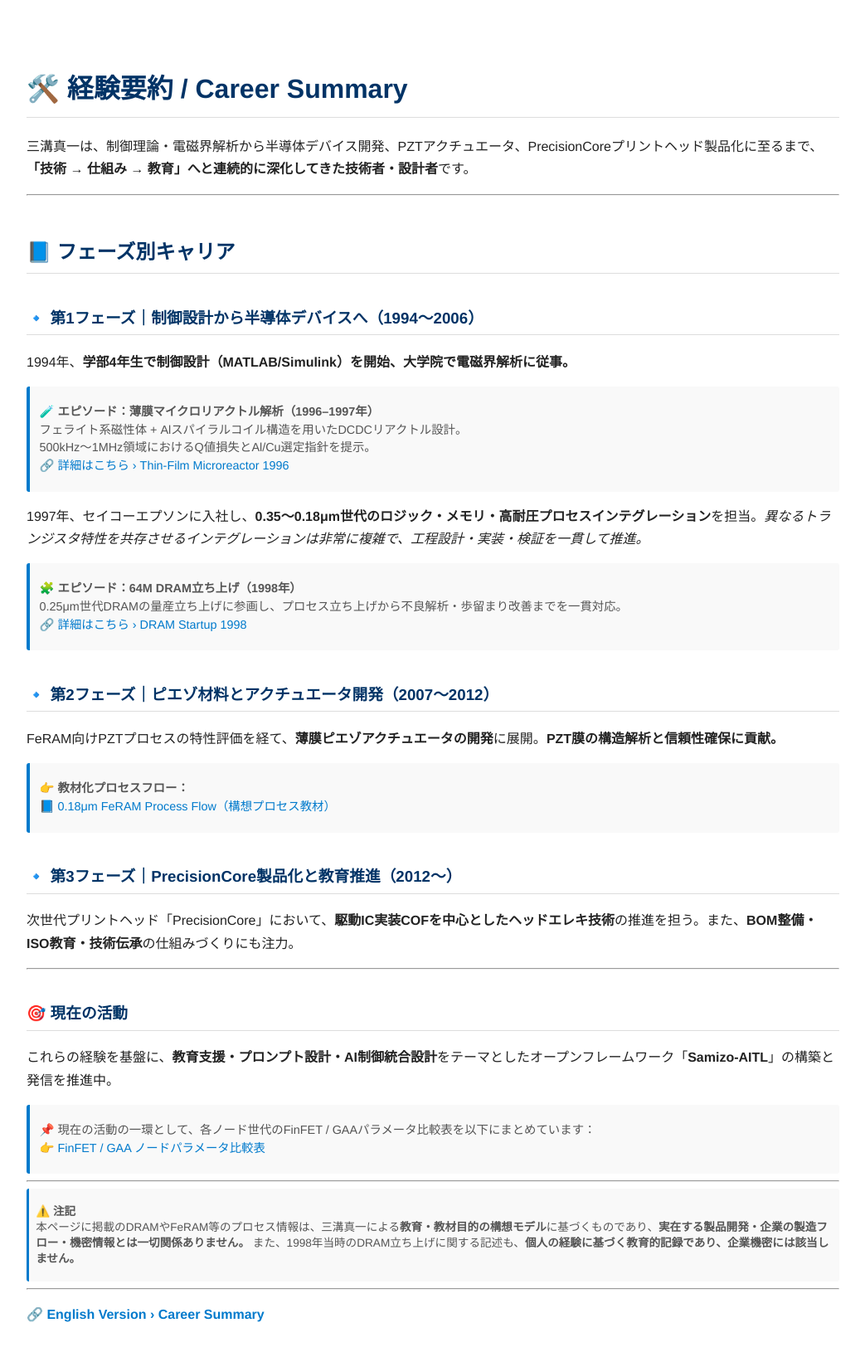
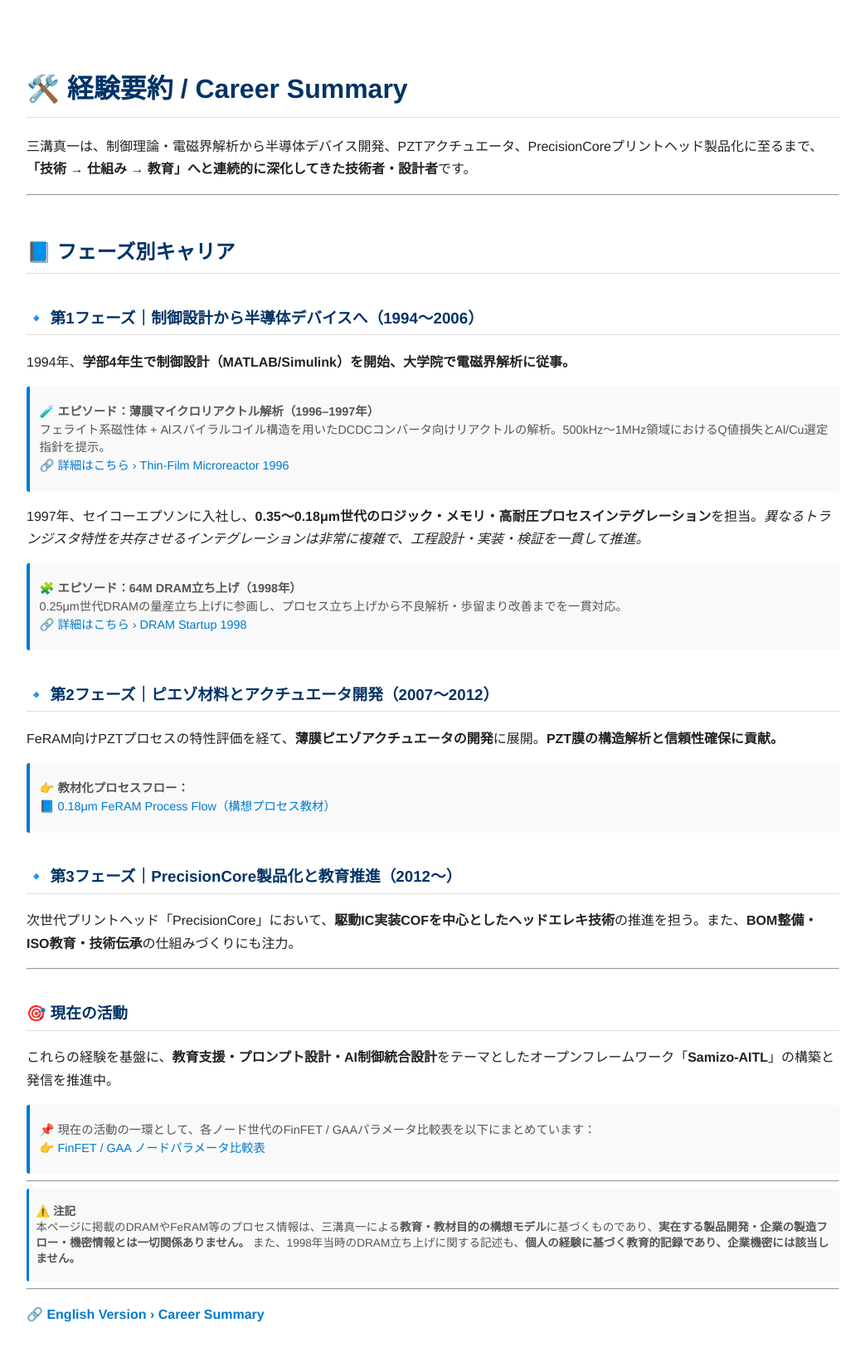
Before and after one commit to Samizo-AITL/Samizo-AITL.github.io, a Jekyll site: the page built from about/career-summary.md, in a window 1280 px wide. Shown: the whole page at 83% size, without its empty margins (118-1161 px from the left). Built offline with Jekyll 4.4.1, drawn with Linux system fonts in a browser that asks for light colours.

Commit message:
Update career-summary.md

```diff
--- a/about/career-summary.md
+++ b/about/career-summary.md
@@ -16,8 +16,7 @@ title: 経験要約 / Career Summary
 1994年、**学部4年生で制御設計（MATLAB/Simulink）を開始、大学院で電磁界解析に従事。**
 
 > 🧪 **エピソード：薄膜マイクロリアクトル解析（1996–1997年）**
-> フェライト系磁性体 + Alスパイラルコイル構造を用いたDCDCリアクトル設計。
-> 500kHz〜1MHz領域におけるQ値損失とAl/Cu選定指針を提示。
+> フェライト系磁性体 + Alスパイラルコイル構造を用いたDCDCコンバータ向けリアクトルの解析。500kHz〜1MHz領域におけるQ値損失とAl/Cu選定指針を提示。
 > 🔗 [詳細はこちら › Thin-Film Microreactor 1996](https://samizo-aitl.github.io/Edusemi-Plus/archive/in1996/thinfilm_microreactor.html)
 {: .annotation}
 
```
